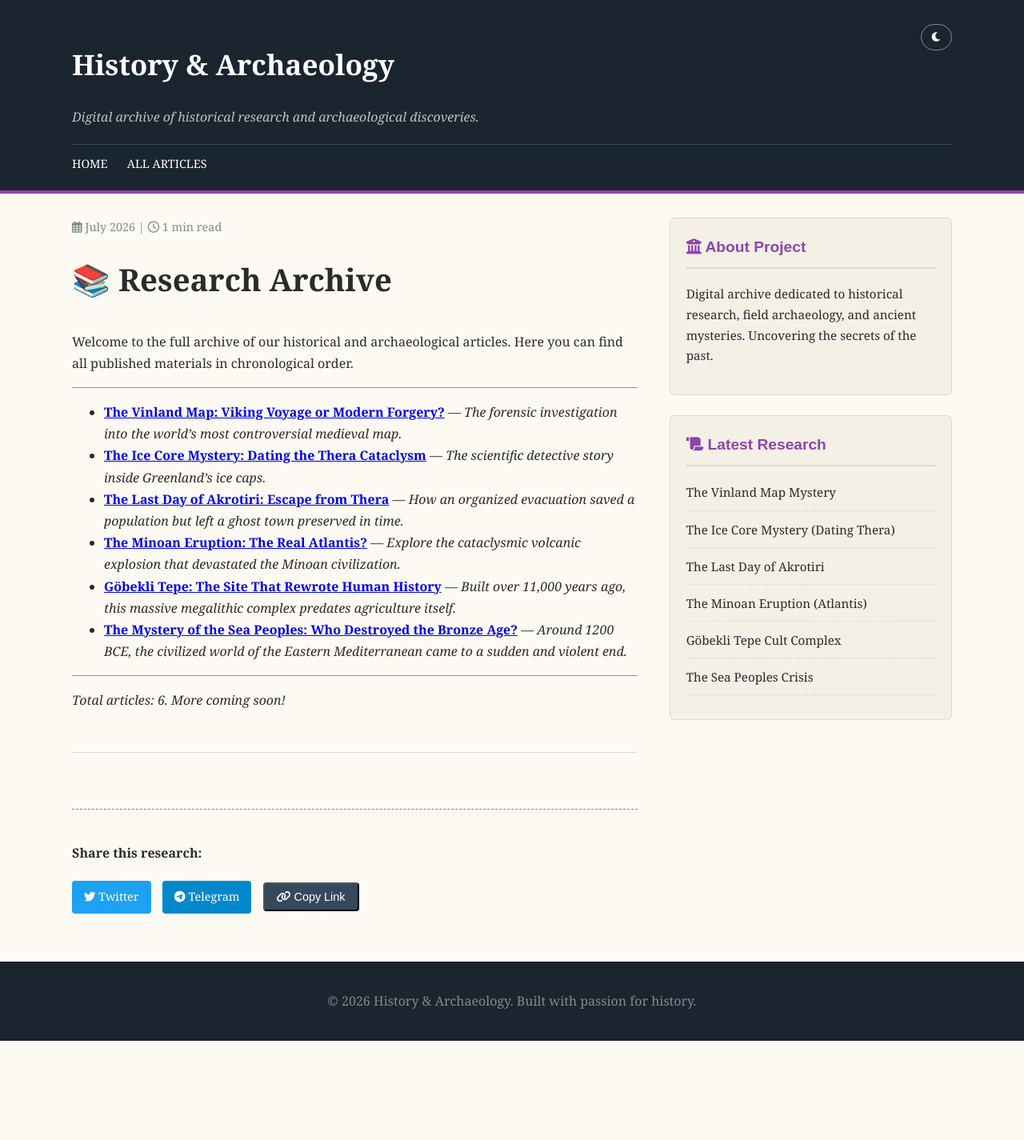
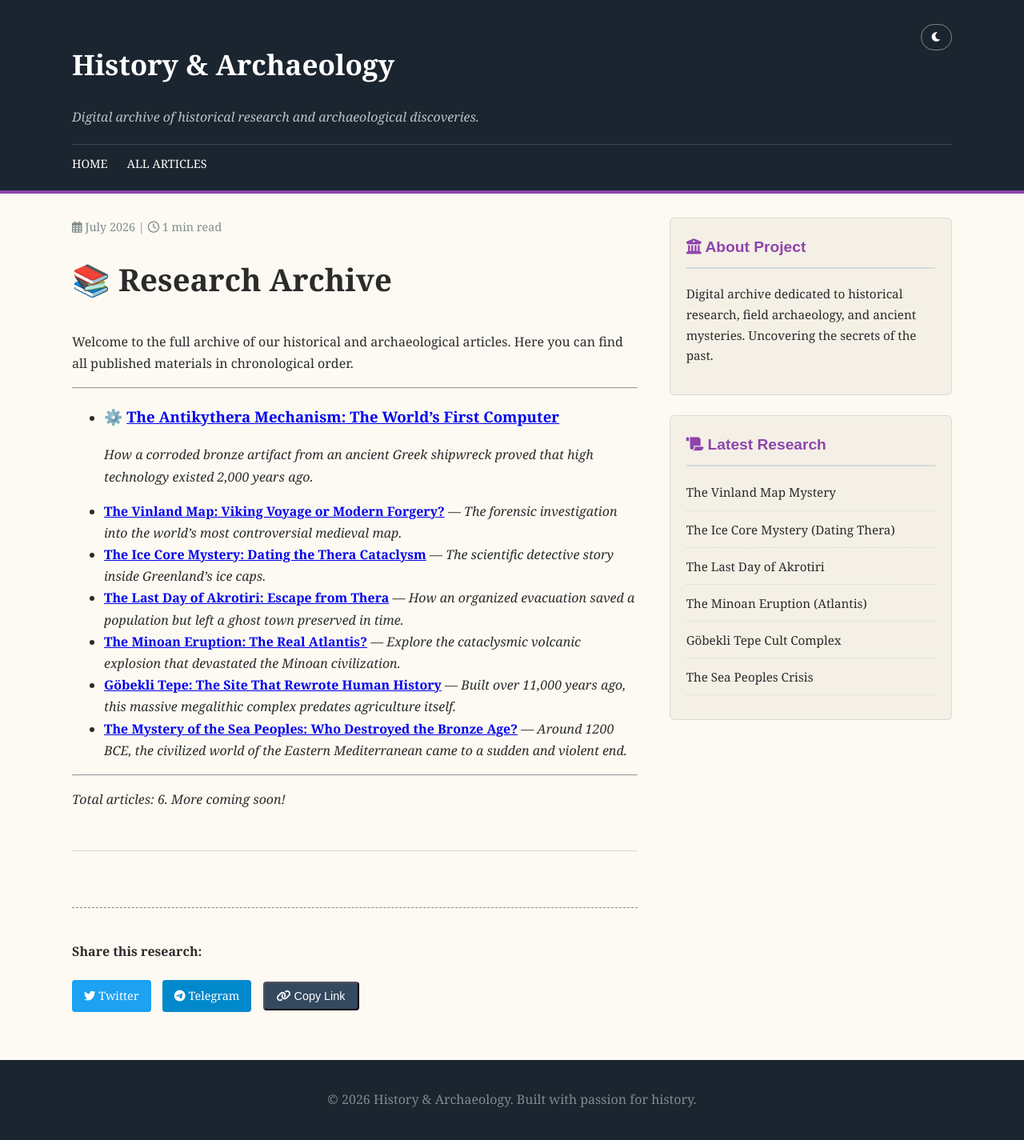
Before and after one commit to history-archaeology-project/history-archaeology-project.github.io, a Jekyll site: the page built from articles/index.md, in a window 1280 px wide. Shown: the whole page at 80% size. Built offline with Jekyll 4.4.1, drawn with Linux system fonts in a browser that asks for light colours; comment, search, counter and statistics services are not loaded; before the commit the page ends 1301 px from its top, so only the background shows below that.

Commit message:
Add Antikythera Mechanism article link to index

```diff
--- a/articles/index.md
+++ b/articles/index.md
@@ -8,6 +8,8 @@ title: Archive of All Articles
 Welcome to the full archive of our historical and archaeological articles. Here you can find all published materials in chronological order.
 
 ---
+*   ### ⚙️ [The Antikythera Mechanism: The World's First Computer](/articles/antikythera-mechanism)
+    *How a corroded bronze artifact from an ancient Greek shipwreck proved that high technology existed 2,000 years ago.*
 *   **[The Vinland Map: Viking Voyage or Modern Forgery?](/articles/vinland-map-mystery)** — *The forensic investigation into the world's most controversial medieval map.*
 *   **[The Ice Core Mystery: Dating the Thera Cataclysm](/articles/ice-core-mystery)** — *The scientific detective story inside Greenland's ice caps.*
 *   **[The Last Day of Akrotiri: Escape from Thera](/articles/last-day-of-akrotiri)** — *How an organized evacuation saved a population but left a ghost town preserved in time.*
```
